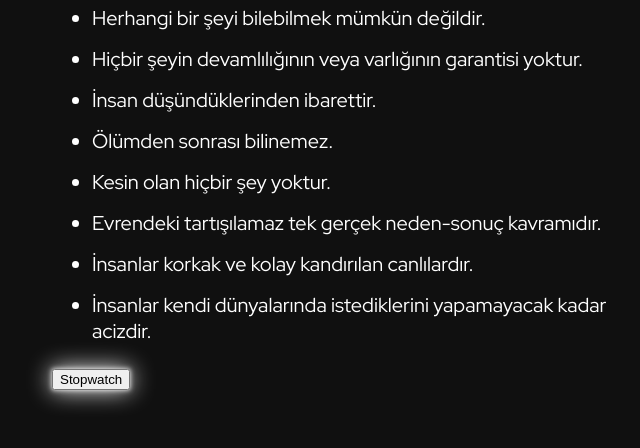
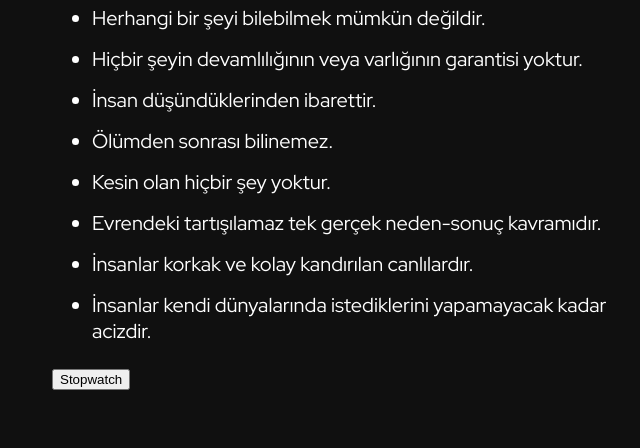
Before and after one commit to gingerzx/website, a plain HTML site: page index.html in a window 1280 px wide. Shown: the part 122-570 px from the top of the page, without its empty margins (308-948 px from the left). Drawn offline with Linux system fonts and the light colour scheme.

Commit message:
revert style.css changes made previously

```diff
--- a/style.css
+++ b/style.css
@@ -13,15 +13,3 @@ body {
 li {
     margin: 15px 0;
 }
-
-button {
-    box-shadow: 0 0 5px white,
-    0 0 25px white;
-
-}
-
-button:hover {
-    box-shadow: 0 0 5px white,
-    0 0 25px white, 0 0 50px white,
-    0 0 100px white, 0 0 200px white;
-}
```
